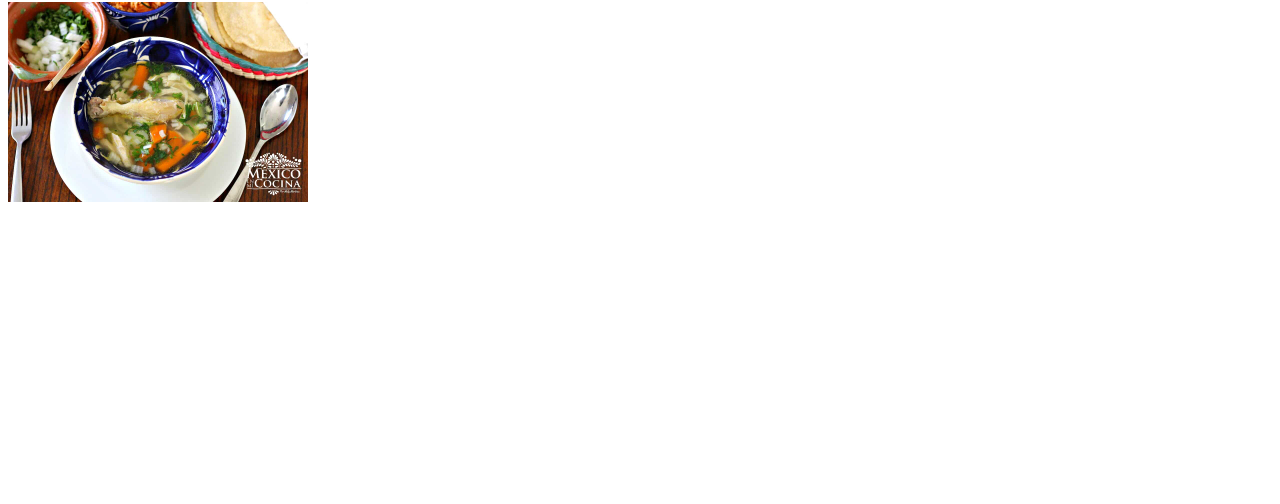
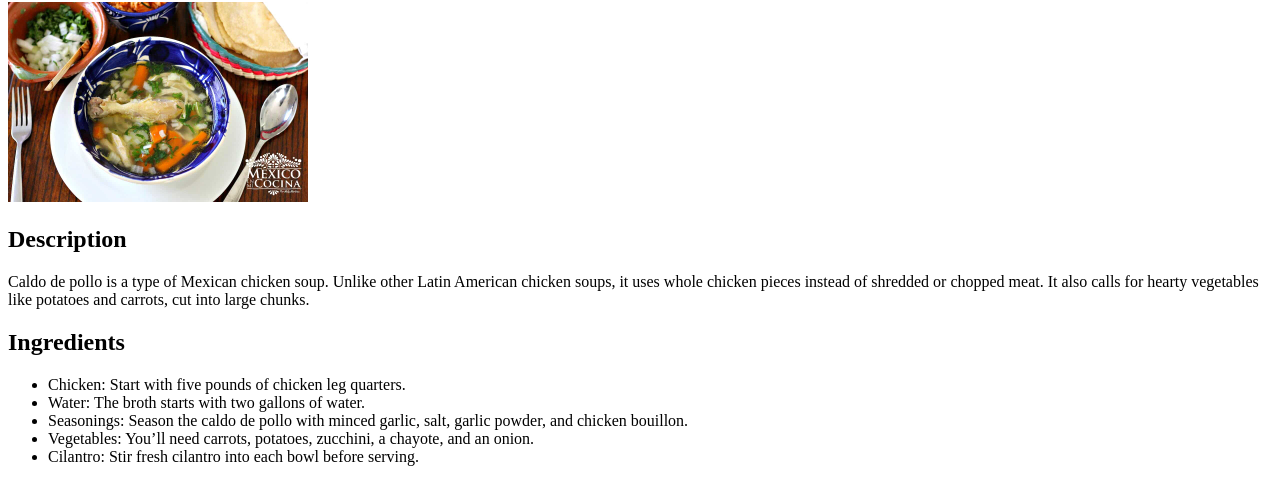
Before and after one commit to Maxxfarras/odin-recipes, a plain HTML site: page recipes/caldo.html in a window 1280 px wide. Shown: the part 78-582 px from the top of the page. Drawn offline with Linux system fonts and the light colour scheme.

Commit message:
Add ingredients tab
Added the ingredients tab with an unordered list.

```diff
--- a/recipes/caldo.html
+++ b/recipes/caldo.html
@@ -12,5 +12,25 @@
 
     <img src="../img/caldo.jpg" alt="A hot and delicious Caldo" height="200" width="300">
 
+    <p><h2>Description</h2></p>
+
+    <p>
+        Caldo de pollo is a type of Mexican chicken soup.
+        Unlike other Latin American chicken soups, it uses whole chicken pieces instead of shredded or chopped meat.
+        It also calls for hearty vegetables like potatoes and carrots, cut into large chunks.
+    </p>
+
+    <p><h2>Ingredients</h2></p>
+
+    <p>
+        <ul>
+            <li>Chicken: Start with five pounds of chicken leg quarters.</li>
+            <li>Water: The broth starts with two gallons of water.</li>
+            <li>Seasonings: Season the caldo de pollo with minced garlic, salt, garlic powder, and chicken bouillon.</li>
+            <li>Vegetables: You’ll need carrots, potatoes, zucchini, a chayote, and an onion.</li>
+            <li>Cilantro: Stir fresh cilantro into each bowl before serving.</li>
+        </ul>
+    </p>
+
 </body>
 </html>
```
